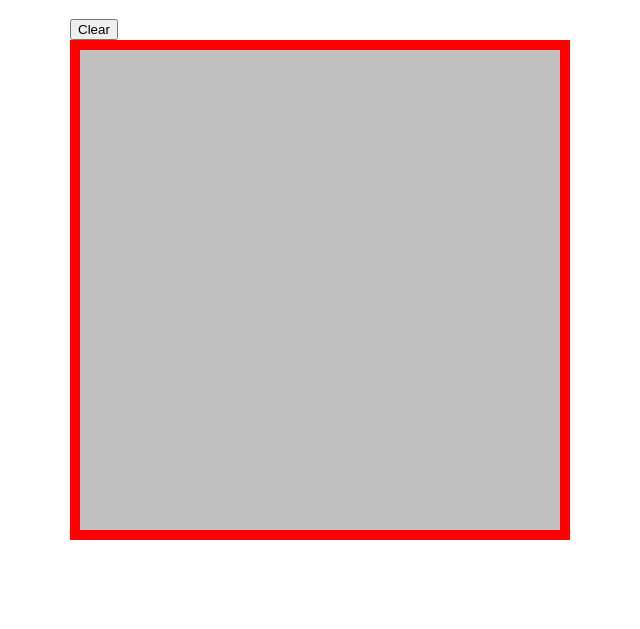
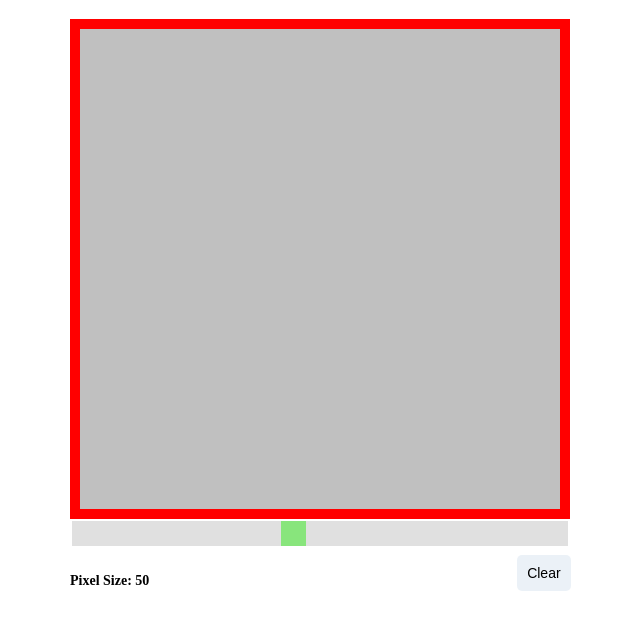
Before and after one commit to granaj91/Etch-a-Scetch, a plain HTML site: page index.html in a window 1280 px wide. Shown: the part 79-708 px from the top of the page, without its empty margins (254-894 px from the left). Drawn offline with Linux system fonts and the light colour scheme.

Commit message:
Added range slider for changing pixel size

```diff
--- a/etch-a-scetch.js
+++ b/etch-a-scetch.js
@@ -1,10 +1,25 @@
 const HEIGHT = 480;
 let cellNum = 16;
+var slider = document.getElementById("myRange");
+var output = document.getElementById("slider-range");
+output.innerHTML = "Pixel Size: "  + slider.value;
 
+slider.oninput = function() {
+    output.innerHTML = "Pixel Size: " + this.value;
+    cellNum = this.value;
+    setGridSize();
+    resizeGrid();
+}
+
+
+setGridSize();
 buildGrid();
 
-document.documentElement.style.setProperty("--colNum", cellNum);
-document.documentElement.style.setProperty("--gridHeight", (HEIGHT/cellNum).toString() + "px");
+
+function setGridSize(){
+    document.documentElement.style.setProperty("--colNum", cellNum);
+    document.documentElement.style.setProperty("--gridHeight", (HEIGHT/cellNum).toString() + "px");
+}
 
 function buildGrid(){
     let mainDiv = document.getElementById("grid");
@@ -20,6 +35,14 @@ function buildGrid(){
     }
 }
 
+function resizeGrid(){
+    const gridItems = document.querySelectorAll(".grid-item");
+    gridItems.forEach(gridItem => {
+        gridItem.remove();
+    });
+    buildGrid();
+}
+
 function clearGrid(){
     const gridItems = document.querySelectorAll(".grid-item");
     gridItems.forEach(gridItem => {
--- a/index.html
+++ b/index.html
@@ -7,9 +7,17 @@
         <div class="center">
             <div>
                 <h1>Etch-a-Sketch</h1>
-                <button onClick="clearGrid()">Clear</button>
             </div>
-            <div id="grid" class="grid-container"></div>
+            <div>
+                <div id="grid" class="grid-container"></div>
+            </div>
+            <div class="slidecontainer">
+                <input type="range" min="10" max="100" value="50" class="slider" id="myRange">
+            </div>
+            <div class="input-container">
+                <h5 id="slider-range" class="display-range">Pixel Size: </h5>
+                <button class="display-clear" onClick="clearGrid()">Clear</button>
+            </div>
         </div>
 
         <script src="etch-a-scetch.js"></script>
--- a/style/main.css
+++ b/style/main.css
@@ -3,6 +3,7 @@
   width: 50%;
   padding: 10px;
 }
+
 .grid-container {
   display: inline-grid;
   grid-template-rows: repeat(var(--colNum), var(--gridHeight));
@@ -12,5 +13,54 @@
 }
 .grid-item {
   background-color: silver;
-  padding: 5px;
 }
+
+.slidecontainer {
+  width: 100%; /* Width of the outside container */
+}
+
+/* The slider itself */
+.slider {
+  -webkit-appearance: none;  /* Override default CSS styles */
+  appearance: none;
+  width: 78.5%; /* Full-width */
+  height: 25px; /* Specified height */
+  background: #d3d3d3; /* Grey background */
+  outline: none; /* Remove outline */
+  opacity: 0.7; /* Set transparency (for mouse-over effects on hover) */
+  -webkit-transition: .2s; /* 0.2 seconds transition on hover */
+  transition: opacity .2s;
+}
+
+/* Mouse-over effects */
+.slider:hover {
+  opacity: 1; /* Fully shown on mouse-over */
+}
+
+/* The slider handle (use -webkit- (Chrome, Opera, Safari, Edge) and -moz- (Firefox) to override default look) */
+.slider::-webkit-slider-thumb {
+  -webkit-appearance: none; /* Override default look */
+  appearance: none;
+  width: 25px; /* Set a specific slider handle width */
+  height: 25px; /* Slider handle height */
+  background: rgb(87, 219, 69); /* Green background */
+  cursor: pointer; /* Cursor on hover */
+}
+.input-container {
+  width: 80%;
+}
+.display-range {
+    float: left;
+    font-size: 14px;
+    color: black;
+}
+
+.display-clear {
+    float: right;
+    margin: 5px;
+    padding: 10px;
+    background-color: #e6eef5cb;
+    border: none;
+    font-size: 14px;
+    border-radius: 5px;
+}
```
